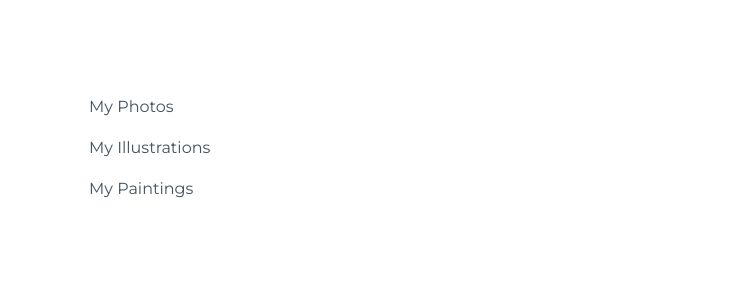
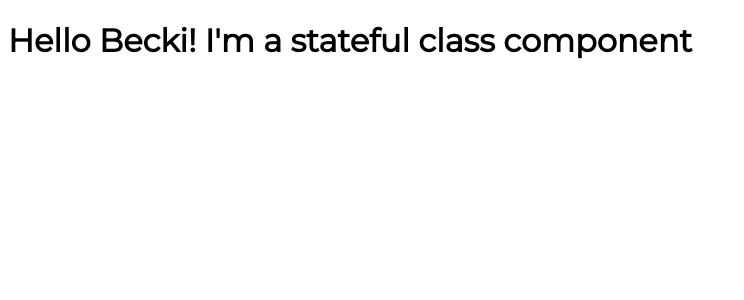
Before and after one commit to BekMart/functional-component-challenge, a React (Create React App) app in the folder my-app/: page / in a window 1280 px wide. Shown: the top 300 px of the page, without its empty margins (0-744 px from the left). Built offline with nearby package versions, Linux system fonts and the light colour scheme.

Commit message:
Create stateful class component - link to App.js

```diff
--- a/my-app/src/App.js
+++ b/my-app/src/App.js
@@ -1,10 +1,11 @@
 import css from './App.module.css';
 import Sidebar from './components/Sidebar';
+import StateGreeting from './components/StateGreeting';
 
 function App() {
   return (
-    <div className={css.App}>
-      <Sidebar />
+    <div className="App">
+      <StateGreeting name="Becki" greeting="I'm a stateful class component" />
     </div>
   );
 }
--- /dev/null
+++ b/my-app/src/components/StateGreeting.js
@@ -0,0 +1,9 @@
+import React from "react";
+
+class StateGreeting extends React.Component{
+    render() {
+        return <h1>Hello {this.props.name}! {this.props.greeting} </h1>
+    }
+}
+
+export default StateGreeting;
```
